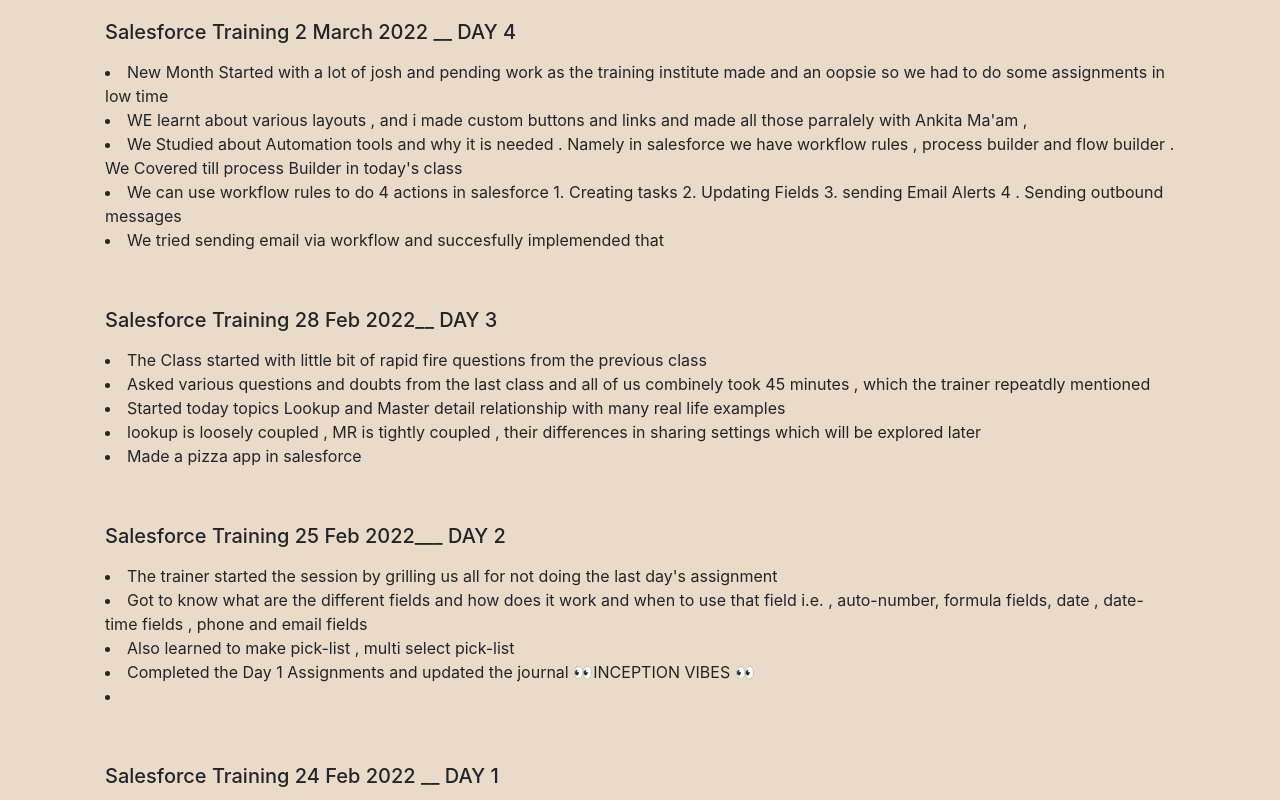
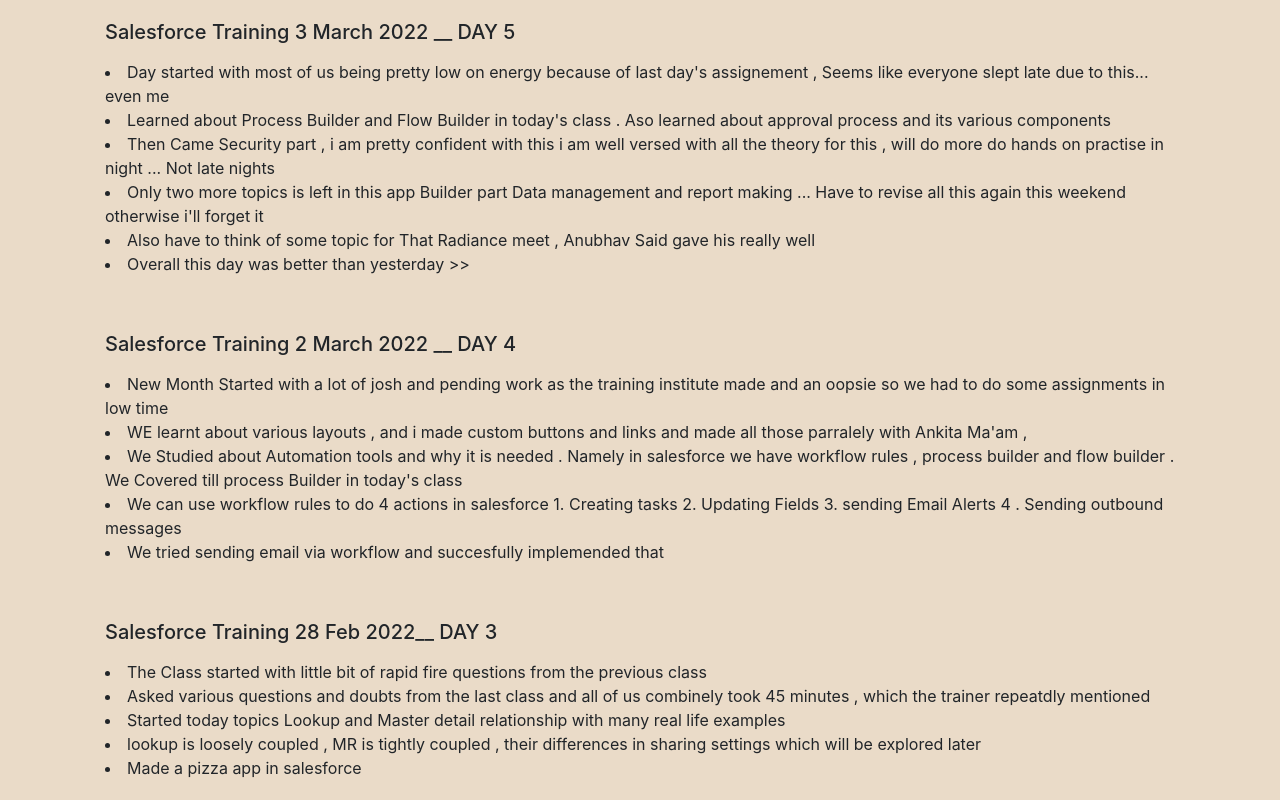
Before and after one commit to 01singhAman/01singhaman.github.io, a plain HTML site: page journal.html in a window 1280 px wide. Shown: the top 800 px of the page. Drawn offline with nearby package versions, Linux system fonts and the light colour scheme.

Commit message:
journal 3 march
journal 3 march

```diff
--- a/journal.html
+++ b/journal.html
@@ -9,6 +9,20 @@
  <div class="container">
 
  <div>
+
+   <div class="card-body">
+    <h5 class="card-title">Salesforce Training 3 March 2022  __ DAY 5 </h5>
+    <p class="card-text">
+		<li>   Day started with most of us being pretty low on energy because of last day's assignement , Seems like everyone slept late due to this... even me 	</li>
+		<li>   Learned about Process Builder and Flow Builder in today's class . Aso learned about approval process and its various components
+ </li>
+		<li> Then Came Security part , i am pretty confident with this i am well versed with all the theory for this , will do more do  hands on practise in night ... Not late nights</li>
+		<li> Only two more topics is left in this app Builder  part Data management  and report making  ... Have to revise all this again this weekend otherwise i'll forget it </li>
+		<li>  Also have to think of some topic for That Radiance meet , Anubhav Said gave his really well</li>
+		 <li> Overall this day was better than yesterday >>
+	</p>
+  </div>
+
 
    <div class="card-body">
     <h5 class="card-title">Salesforce Training 2 March 2022  __ DAY 4 </h5>
```
